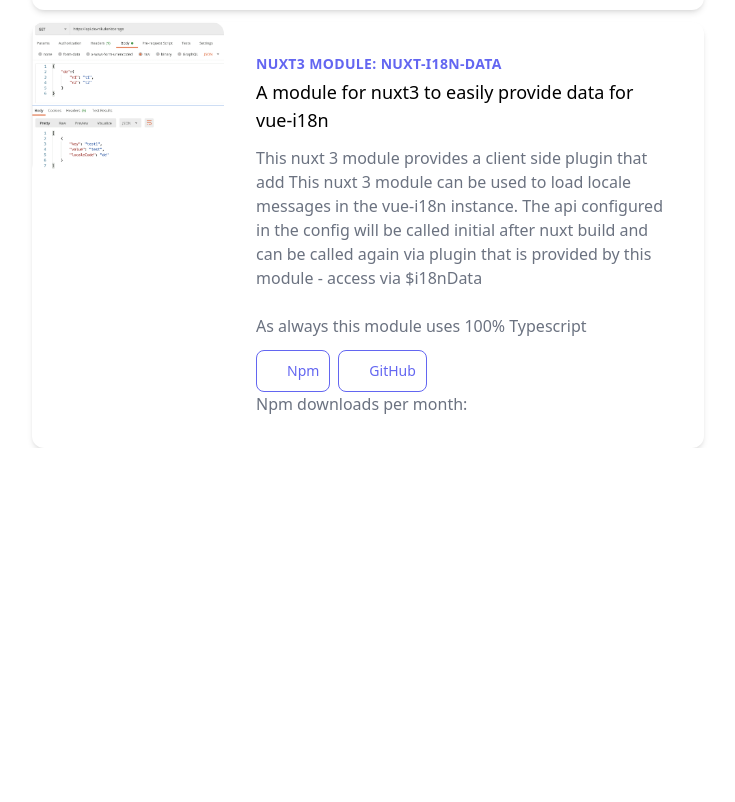
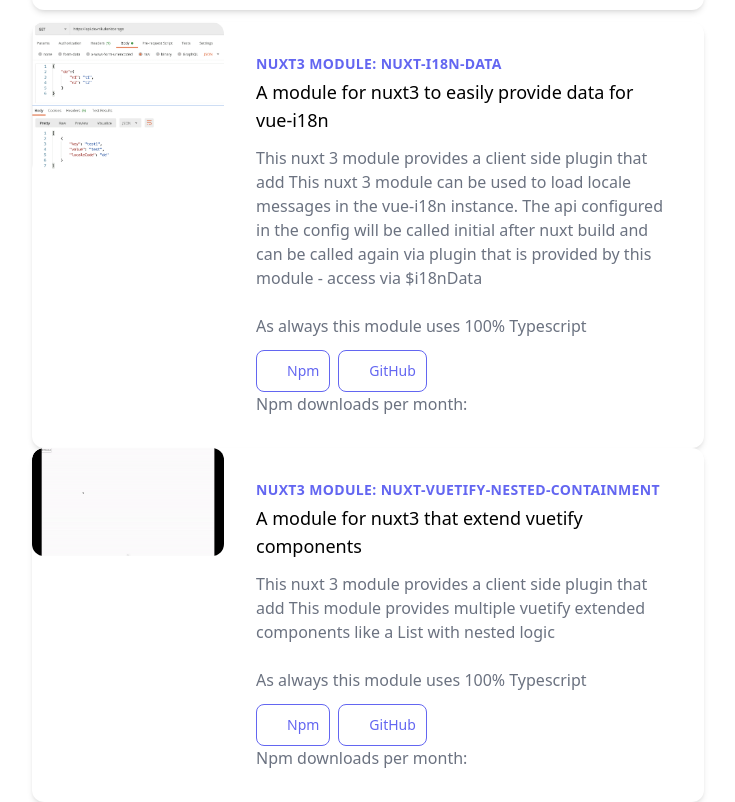
Before and after one commit to devonik/portfolio-tailwind, a Vue app: page /projects in a window 1280 px wide. Shown: the part 616-1418 px from the top of the page, without its empty margins (272-1007 px from the left). Before the commit the page ends 1064 px from the top, so only its background shows below. Built offline with nearby package versions, Linux system fonts and the light colour scheme; no server answers; a web font is replaced by a local one.

Commit message:
add project nuxt-vuetify-nested-containment

```diff
--- a/src/views/ProjectsView.vue
+++ b/src/views/ProjectsView.vue
@@ -3,6 +3,7 @@
 
 let nuxt3IntercomTotalDownloads = ref()
 let nuxtI18nDataTotalDownloads = ref()
+let nuxtVuetifyNestedContainmentTotalDownloads = ref()
 function fetchNpmDownloads(packageName, period = 'last-month') {
   try {
     return fetch(`https://api.npmjs.org/downloads/point/${period}/${packageName}`);
@@ -17,6 +18,10 @@
 fetchNpmDownloads('nuxt-i18n-data').then(async response => {
   const data = await response.json()
   nuxtI18nDataTotalDownloads.value = data.downloads
+})
+fetchNpmDownloads('nuxt-vuetify-nested-containment').then(async response => {
+  const data = await response.json()
+  nuxtVuetifyNestedContainmentTotalDownloads.value = data.downloads
 })
 </script>
 
@@ -88,6 +93,42 @@
           <p>
             <span class="font-size: small text-gray-500 dark:text-gray-300">Npm downloads per month: <strong>{{
                 nuxtI18nDataTotalDownloads
+              }}</strong></span>
+          </p>
+        </div>
+      </div>
+    </div>
+    <div class="max-w-md mx-auto bg-white dark:bg-gray-800 rounded-xl shadow-md overflow-hidden md:max-w-2xl">
+      <div class="md:flex">
+        <div class="md:flex-shrink-0">
+          <img class="w-full object-cover rounded-xl md:w-48"
+            src="@/assets/projects/nuxt-vuetify-nested-containment.gif" alt="Demo">
+        </div>
+        <div class="p-8">
+          <div class="uppercase tracking-wide text-sm text-indigo-500 font-semibold">Nuxt3 module:
+            nuxt-vuetify-nested-containment</div>
+          <p class="block mt-1 text-lg font-medium text-black dark:text-white">
+            A module for nuxt3 that extend vuetify components</p>
+          <p class="mt-3 text-gray-500 dark:text-gray-300">This nuxt 3 module provides a client side plugin that add
+            This module provides multiple vuetify extended components like a List with nested logic
+            <br><br>
+            As always this module uses 100% Typescript
+          </p>
+          <p class="mt-3">
+            <a target="_blank" href="https://www.npmjs.com/package/nuxt-vuetify-nested-containment"
+              class="text-indigo-500 border border-indigo-500 hover:bg-indigo-500 hover:text-white focus:ring-4 focus:outline-none focus:ring-blue-300 font-medium rounded-lg text-sm p-2.5 text-center inline-flex items-center me-2 dark:border-blue-500 dark:text-blue-500 dark:hover:text-white dark:focus:ring-blue-800 dark:hover:bg-blue-500"><span
+                class="icon-[file-icons--npm] mr-1" style="width: 16px; height: 16px;"></span>
+              Npm</a>
+
+            <a target="_blank" href="https://github.com/devonik/nuxt-vuetify-nested-containment"
+              class="text-indigo-500 border border-indigo-500 hover:bg-indigo-500 hover:text-white focus:ring-4 focus:outline-none focus:ring-blue-300 font-medium rounded-lg text-sm p-2.5 text-center inline-flex items-center me-2 dark:border-blue-500 dark:text-blue-500 dark:hover:text-white dark:focus:ring-blue-800 dark:hover:bg-blue-500"><span
+                class="icon-[ri--github-fill] mr-1" style="width: 16px; height: 16px;"></span>
+              GitHub</a>
+
+          </p>
+          <p>
+            <span class="font-size: small text-gray-500 dark:text-gray-300">Npm downloads per month: <strong>{{
+                nuxtVuetifyNestedContainmentTotalDownloads
                 }}</strong></span>
           </p>
         </div>
```
Also changed, not shown: src/assets/projects/nuxt-vuetify-nested-containment.gif (added).
